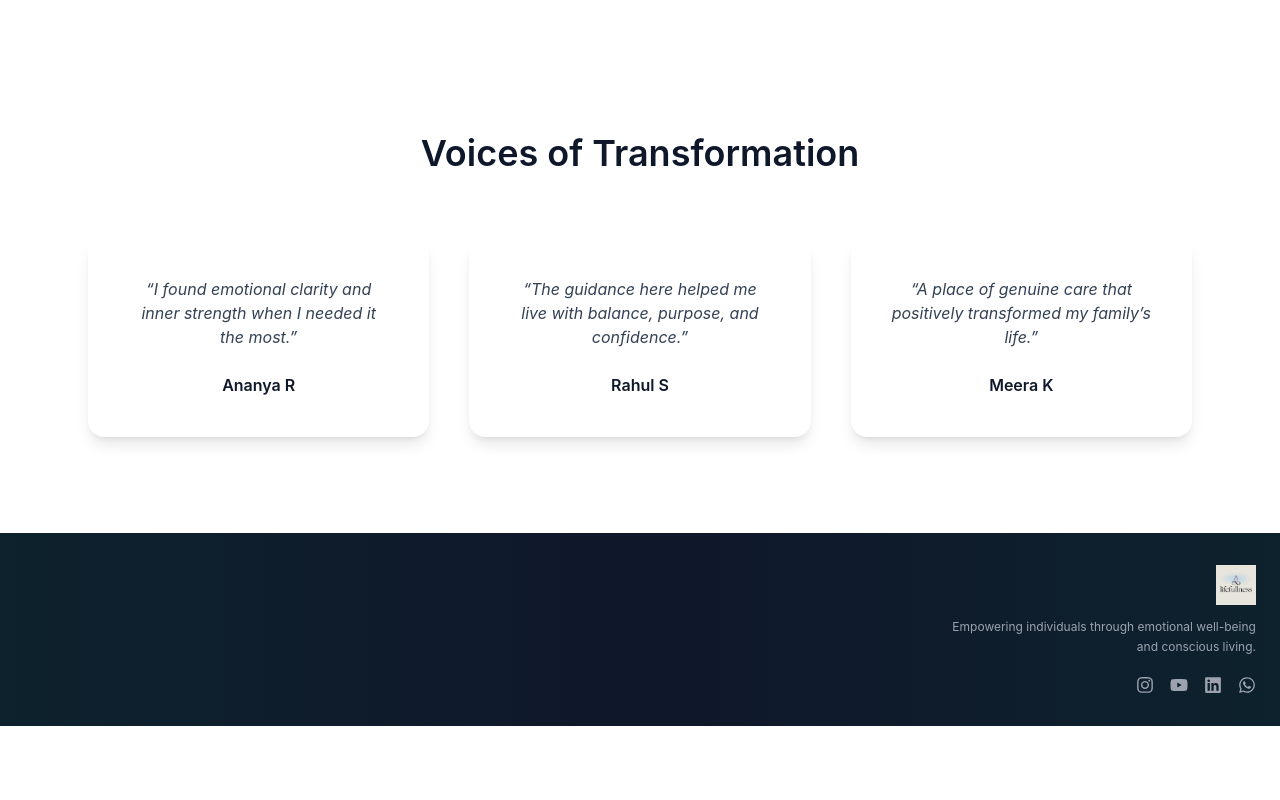
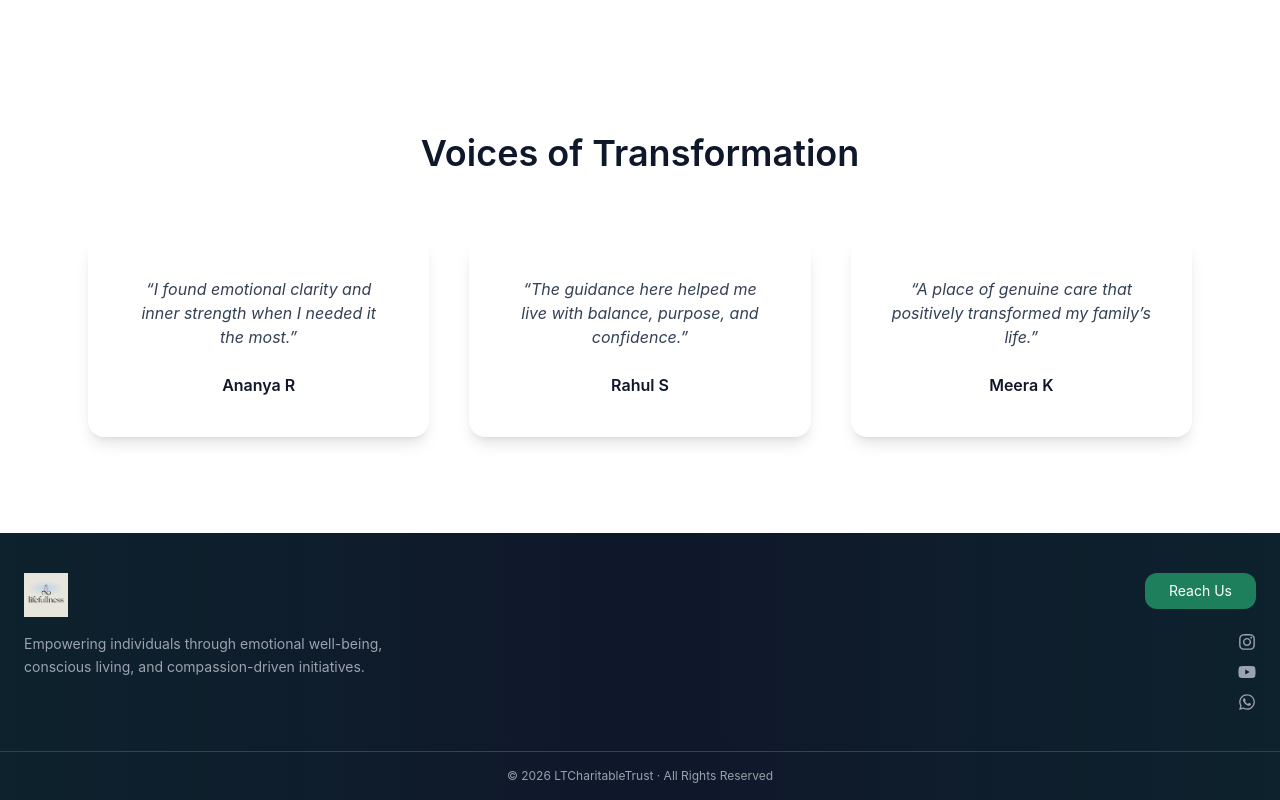
Before and after one commit to saqeeb66/trust_client, a React (Vite) app: page / in a window 1280 px wide. Shown: the part 2053-2853 px from the top of the page. Before the commit the page ends 2779 px from the top, so only its background shows below. Built offline with nearby package versions, Linux system fonts and the light colour scheme; a small style sheet from the web is missing.

Commit message:
Update Footer.jsx

```diff
--- a/src/components/Footer.jsx
+++ b/src/components/Footer.jsx
@@ -1,48 +1,65 @@
 import { motion } from "framer-motion";
+import { Link } from "react-router-dom";
 import {
   FaInstagram,
   FaYoutube,
-  FaLinkedin,
   FaWhatsapp,
 } from "react-icons/fa";
 
 function Footer() {
   return (
     <footer className="relative bg-dark overflow-hidden">
-      {/* Subtle glow background */}
+      {/* Subtle background glow */}
       <div className="absolute inset-0 bg-gradient-to-r from-emerald-900/20 via-transparent to-emerald-900/20" />
 
+      {/* MAIN FOOTER CONTENT */}
       <motion.div
         initial={{ opacity: 0, y: 30 }}
         whileInView={{ opacity: 1, y: 0 }}
         transition={{ duration: 0.7, ease: "easeOut" }}
-        className="relative max-w-7xl mx-auto px-6 py-8 grid grid-cols-3 items-center"
+        viewport={{ once: true }}
+        className="relative max-w-7xl mx-auto px-6 py-10 grid grid-cols-1 md:grid-cols-2 gap-10"
       >
-        {/* LEFT (empty for balance) */}
-        <div />
-
-        {/* CENTER (empty intentionally) */}
-        <div />
-
-        {/* RIGHT CONTENT */}
-        <div className="flex flex-col items-end gap-3">
-          {/* Logo */}
+        {/* LEFT: Logo + Description */}
+        <motion.div
+          initial={{ opacity: 0, x: -40 }}
+          whileInView={{ opacity: 1, x: 0 }}
+          transition={{ duration: 0.6 }}
+          viewport={{ once: true }}
+          className="flex flex-col items-start gap-4"
+        >
           <img
             src="/logo.jpeg"
             alt="LTCharitableTrust"
-            className="h-10 w-auto opacity-90"
+            className="h-11 w-auto opacity-90"
           />
 
-          {/* Small description */}
-          <p className="text-xs text-gray-400 text-right max-w-xs leading-relaxed">
-            Empowering individuals through emotional well-being and conscious
-            living.
+          <p className="text-sm text-gray-400 max-w-sm leading-relaxed">
+            Empowering individuals through emotional well-being,
+            conscious living, and compassion-driven initiatives.
           </p>
+        </motion.div>
 
-          {/* Social Icons */}
-          <div className="flex gap-4 text-lg mt-2">
+        {/* RIGHT: Reach Us + Social Icons */}
+        <motion.div
+          initial={{ opacity: 0, x: 40 }}
+          whileInView={{ opacity: 1, x: 0 }}
+          transition={{ duration: 0.6, delay: 0.1 }}
+          viewport={{ once: true }}
+          className="flex flex-col items-end gap-4"
+        >
+          {/* Reach Us Button */}
+          <Link
+            to="/contact"
+            className="btn-primary px-6 py-2 text-sm"
+          >
+            Reach Us
+          </Link>
+
+          {/* Social Icons (Vertical) */}
+          <div className="flex flex-col gap-3 mt-2 text-lg">
             <motion.a
-              whileHover={{ scale: 1.3, y: -3 }}
+              whileHover={{ scale: 1.2, x: -4 }}
               href="https://instagram.com"
               target="_blank"
               rel="noreferrer"
@@ -52,7 +69,7 @@ function Footer() {
             </motion.a>
 
             <motion.a
-              whileHover={{ scale: 1.3, y: -3 }}
+              whileHover={{ scale: 1.2, x: -4 }}
               href="https://youtube.com"
               target="_blank"
               rel="noreferrer"
@@ -62,17 +79,7 @@ function Footer() {
             </motion.a>
 
             <motion.a
-              whileHover={{ scale: 1.3, y: -3 }}
-              href="https://linkedin.com"
-              target="_blank"
-              rel="noreferrer"
-              className="text-gray-400 hover:text-primary transition"
-            >
-              <FaLinkedin />
-            </motion.a>
-
-            <motion.a
-              whileHover={{ scale: 1.3, y: -3 }}
+              whileHover={{ scale: 1.2, x: -4 }}
               href="https://wa.me/917019980314"
               target="_blank"
               rel="noreferrer"
@@ -81,8 +88,15 @@ function Footer() {
               <FaWhatsapp />
             </motion.a>
           </div>
-        </div>
+        </motion.div>
       </motion.div>
+
+      {/* BOTTOM COPYRIGHT */}
+      <div className="border-t border-gray-700">
+        <p className="text-center text-xs text-gray-400 py-4">
+          © {new Date().getFullYear()} LTCharitableTrust · All Rights Reserved
+        </p>
+      </div>
     </footer>
   );
 }
```
